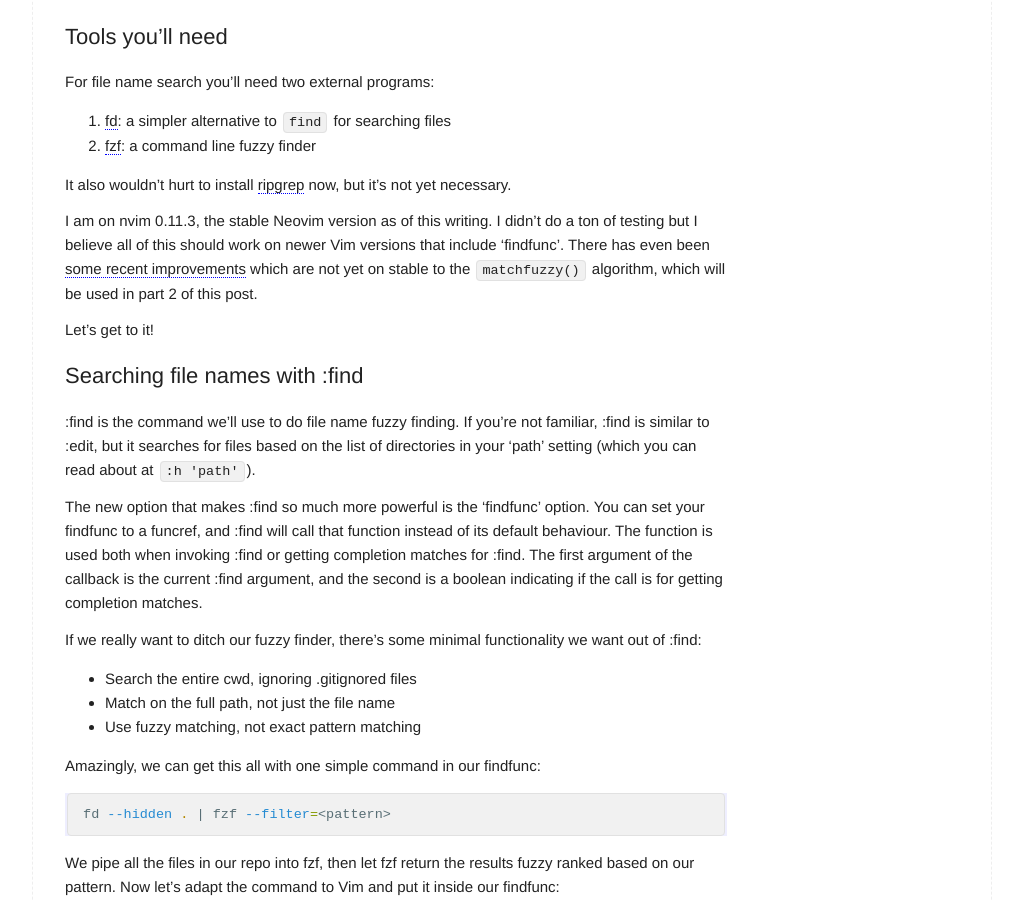
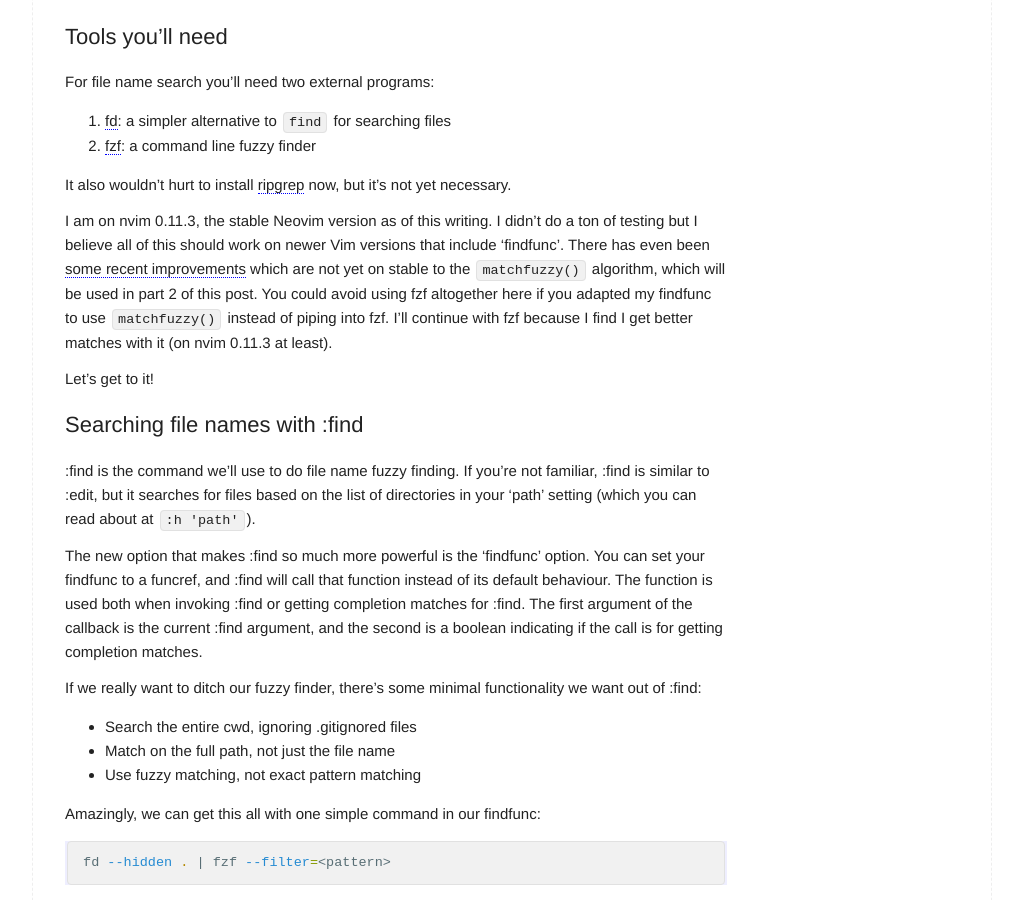
Before and after one commit to j-krl/blog, a Jekyll site: the page built from _posts/2025-09-02-nvim-fuzzy-find.md, in a window 1280 px wide and 900 px high, scrolled down 968 px. Shown: the whole window, without its empty margins (128-1151 px from the left). Built offline with Jekyll 4.4.1, drawn with Linux system fonts in a browser that asks for light colours.

Commit message:
Added sentence to fuzzy find post

```diff
--- a/_config.yml
+++ b/_config.yml
@@ -1,4 +1,5 @@
 title: jk's blog
+description: "Jesse Kearl's blog"
 github_username: j-krl
 markdown: kramdown
 
--- a/_posts/2025-09-02-nvim-fuzzy-find.md
+++ b/_posts/2025-09-02-nvim-fuzzy-find.md
@@ -35,7 +35,7 @@ For file name search you'll need two external programs:
 
 It also wouldn't hurt to install [ripgrep](https://github.com/BurntSushi/ripgrep) now, but it's not yet necessary.
 
-I am on nvim 0.11.3, the stable Neovim version as of this writing. I didn't do a ton of testing but I believe all of this should work on newer Vim versions that include 'findfunc'. There has even been [some recent improvements](https://github.com/vim/vim/commit/7e0df5eee9eab872261fd5eb0068cec967a2ba77) which are not yet on stable to the `matchfuzzy()` algorithm, which will be used in part 2 of this post.
+I am on nvim 0.11.3, the stable Neovim version as of this writing. I didn't do a ton of testing but I believe all of this should work on newer Vim versions that include 'findfunc'. There has even been [some recent improvements](https://github.com/vim/vim/commit/7e0df5eee9eab872261fd5eb0068cec967a2ba77) which are not yet on stable to the `matchfuzzy()` algorithm, which will be used in part 2 of this post. You could avoid using fzf altogether here if you adapted my findfunc to use `matchfuzzy()` instead of piping into fzf. I'll continue with fzf because I find I get better matches with it (on nvim 0.11.3 at least).
 
 Let's get to it!
 
```
